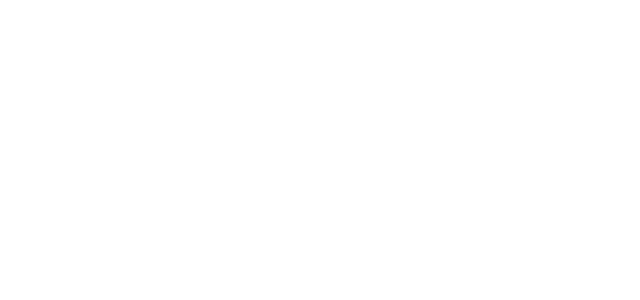
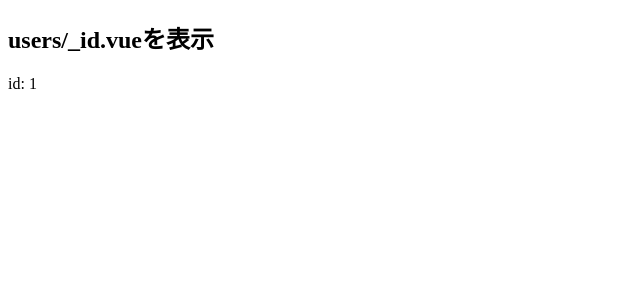
Before and after one commit to naoto-ysd/nuxt-routing, a Nuxt app: page /users/1 in a window 1280 px wide. Before the commit this address had no page. Shown: the top 300 px of the page, without its empty margins (0-640 px from the left). Built offline with nearby package versions, Linux system fonts and the light colour scheme.

Commit message:
dynamic routing

```diff
--- /dev/null
+++ b/pages/users/_id.vue
@@ -0,0 +1,19 @@
+<template>
+  <section>
+    <h1>
+      {{message}}
+    </h1>
+    <p>
+      id: {{this.$route.params.id}}
+    </p>
+  </section>
+</template>
+<script>
+  export default{
+    data: function(){
+      return{
+        message: 'users/_id.vueを表示'
+      }
+    }
+  }
+</script>
```
